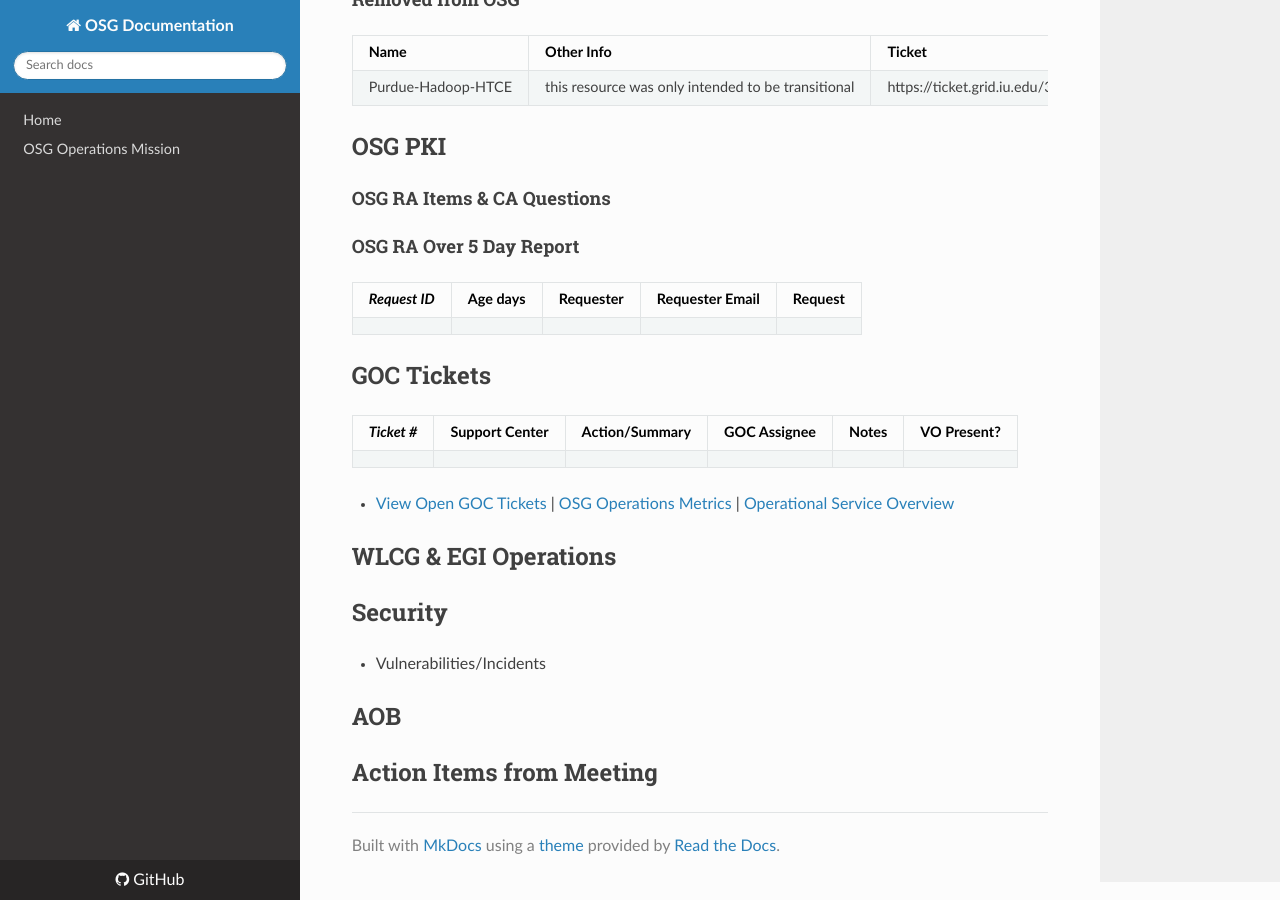
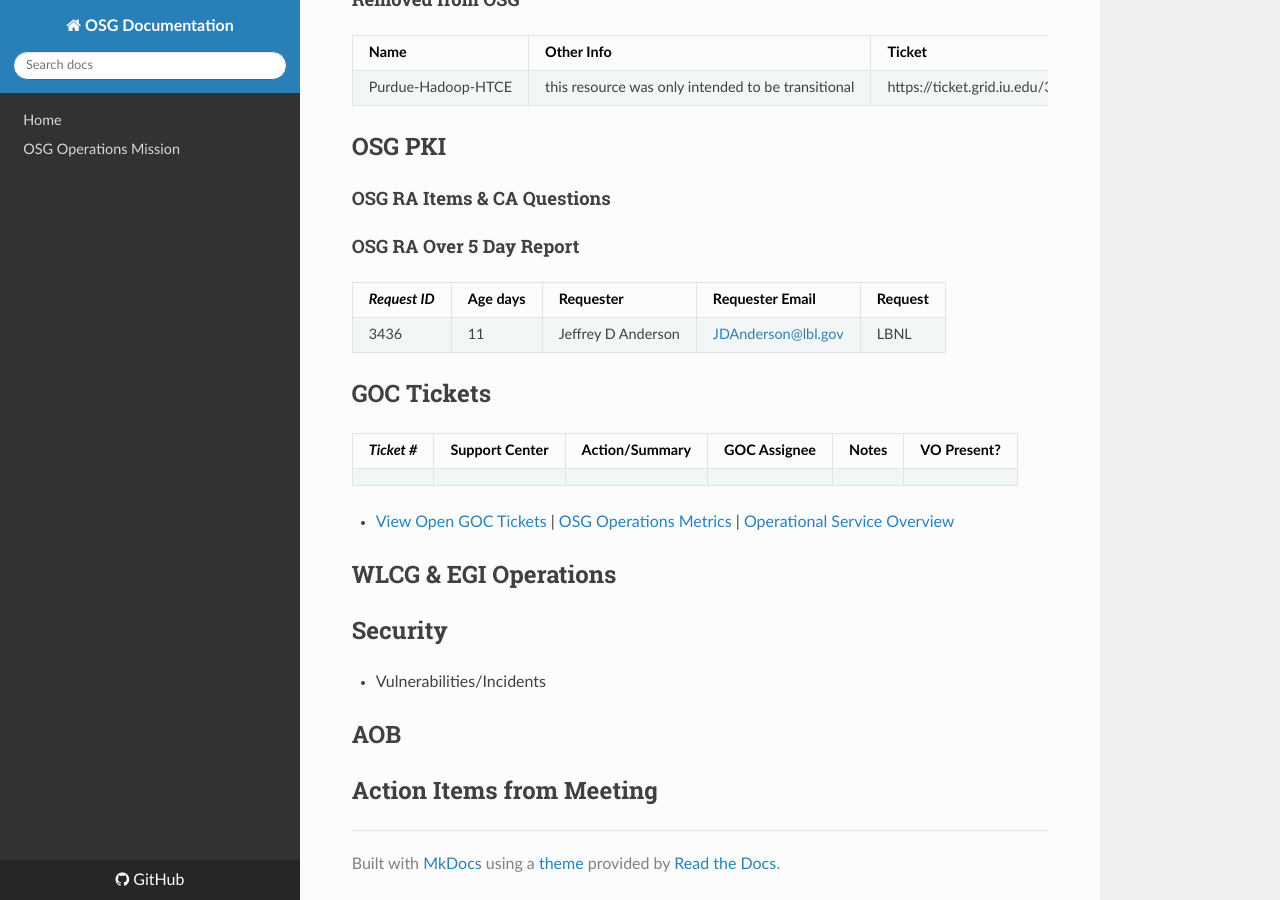
Before and after one commit to osg-htc/operations, an MkDocs documentation site: the page built from docs/WeeklyMinutes/10Apr2017.md, in a window 1280 px wide and 900 px high, scrolled down 2406 px. Built offline with MkDocs 1.6.1, drawn with Linux system fonts in a browser that asks for light colours; nearby versions of some CDN libraries; old or Windows-style settings are respelled for this version of MkDocs.

Commit message:
Update 10Apr2017.md

```diff
--- a/docs/WeeklyMinutes/10Apr2017.md
+++ b/docs/WeeklyMinutes/10Apr2017.md
@@ -62,7 +62,7 @@
 #### OSG RA Over 5 Day Report
 | *Request ID* | Age days	| Requester	| Requester Email |Request |
 |--------------|----------|-----------|-----------------|--------|
-
+| 3436 | 11 | Jeffrey D Anderson | <JDAnderson@lbl.gov> | LBNL |
 
 ## GOC Tickets
 
```
